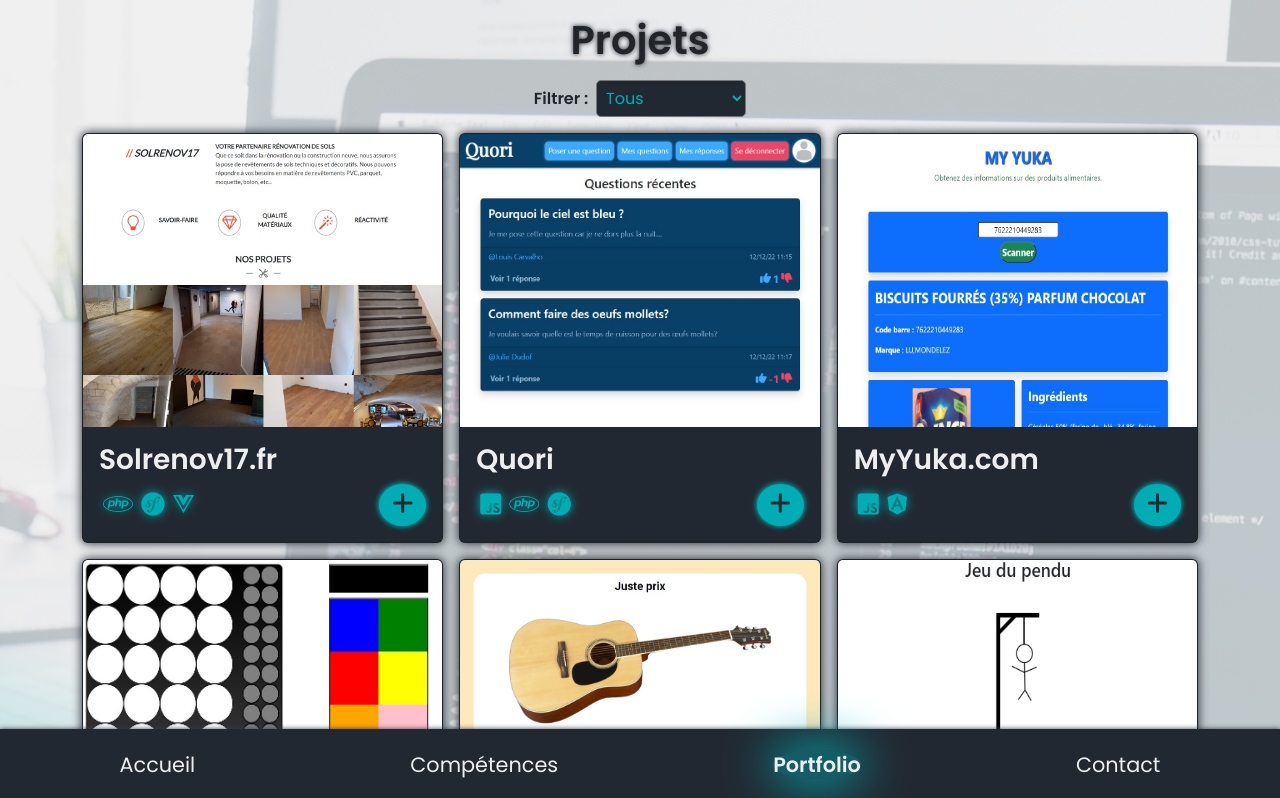
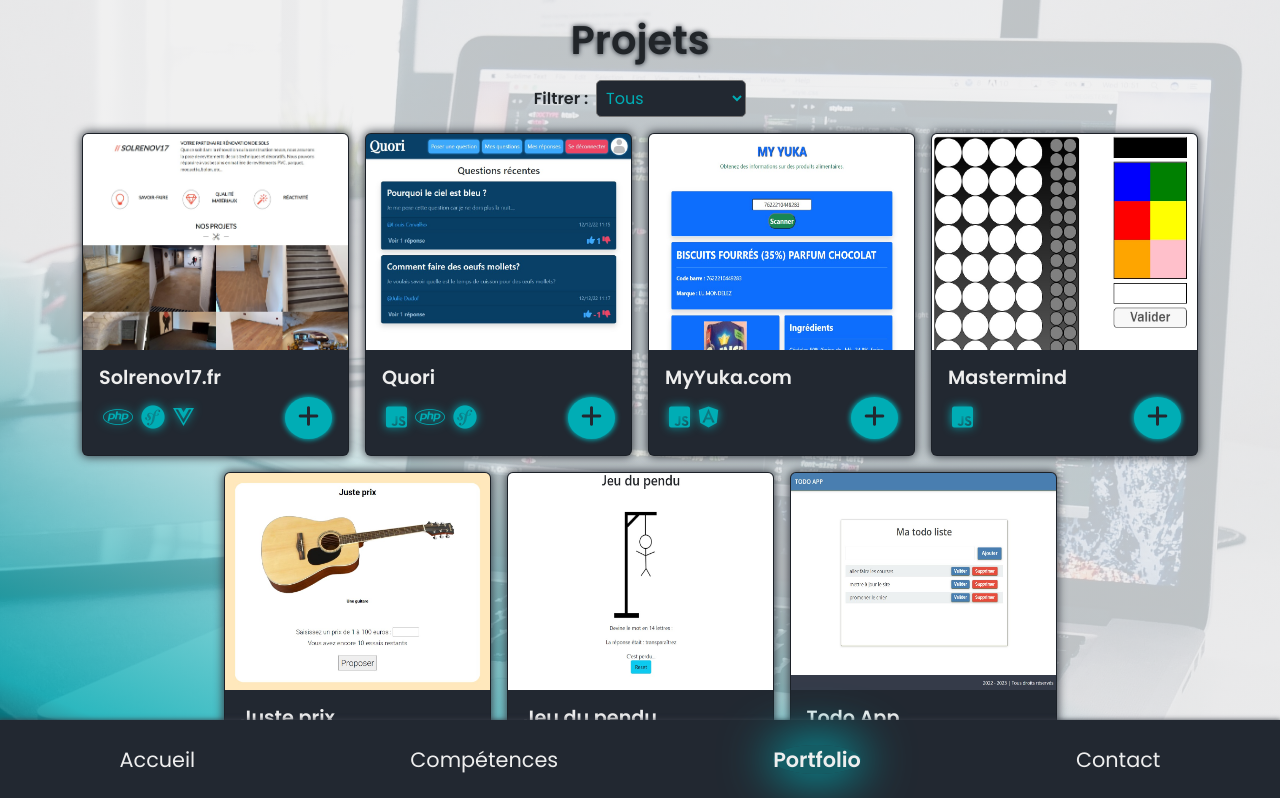
Before and after one commit to LouisC98/CV, a Vue app: page /portfolio in a window 1280 px wide. Shown: the top 798 px of the page. Built offline with nearby package versions, Linux system fonts and the light colour scheme.

Commit message:
first commit

```diff
--- a/src/assets/sass/_contact.scss
+++ b/src/assets/sass/_contact.scss
@@ -49,7 +49,7 @@
 }
 @media screen and (min-width: $tablet) {
     .contact {
-        min-height: 92vh;
+        padding-bottom: 10vh;
         h1 {
             font-size: 4rem;
         }
--- a/src/assets/sass/_header.scss
+++ b/src/assets/sass/_header.scss
@@ -40,9 +40,7 @@
 
 @media screen and (min-width: $tablet) {
     header {
-        position: sticky;
         padding: .5rem;
-        min-height: 8vh;
 
         .menu {
             display: inline !important;
--- a/src/assets/sass/_home.scss
+++ b/src/assets/sass/_home.scss
@@ -56,7 +56,7 @@
     }
 
     @media screen and (min-width: $tablet) {
-        min-height: 92vh;
+        padding-bottom: 1vh;
         .name {
             font-size: 6rem;
             margin: 3rem 0 !important;
--- a/src/assets/sass/_portfolio.scss
+++ b/src/assets/sass/_portfolio.scss
@@ -15,6 +15,7 @@
         color: $white;
         background-color: $black;
         box-shadow: 0px 0px 10px 1px $grey;
+        transition: .5s ease-in-out;
 
         .content {
             display: flex;
@@ -30,12 +31,28 @@
             .btn {
                 background-color: $blue;
                 border-radius: 50%;
+                transition: .5s ease-in-out;
                 box-shadow: 0px 0px 5px 1px $blue;
                 i {
                     color: $black;
+                    transition: .5s ease-in-out;
                     font-size: 1.5rem;
                 }
+
+                &:hover {
+                    background-color: $white;
+                    transition: .5s ease-in-out;
+                    i {
+                        transition: .5s ease-in-out;
+                        color: $blue;
+                    }
+                }
             }
+        }
+        &:hover {
+            transform: scale(1.1);
+            transition: .5s ease-in-out;
+            cursor: pointer;
         }
     }
 
@@ -96,8 +113,10 @@
     }
 
     @media screen and (min-width: $tablet) {
-        margin-bottom: 0;
-        min-height: 92vh;
+        margin-bottom: 10vh;
+        .project h3 {
+            font-size: 1.2rem;
+        }
     }
     @media screen and (min-width: $desktop) {
         .showInfos {
--- a/src/assets/sass/_skills.scss
+++ b/src/assets/sass/_skills.scss
@@ -1,6 +1,6 @@
 .skills {
     color: $white;
-    margin-bottom: 9vh;
+    margin-bottom: 10vh;
     .container {
         background-color: $black;
         padding: 1rem;
@@ -67,7 +67,7 @@
 
 @media screen and (min-width: $tablet) {
     .skills {
-        margin-bottom: 3vh;
+        padding-bottom: 3vh !important;
         .container {
             h3 {
                 &::after {
--- a/src/components/Project.vue
+++ b/src/components/Project.vue
@@ -22,7 +22,7 @@
 </script>
 <template>
     <div class="col">
-        <div class="project card rounded h-100">
+        <div class="project card rounded h-100" @click="handleShowInfos()">
             <img :src="picture" alt="" class="card-img-top h-100">
             <div class="card-body">
                 <h3 class="card-title fw-bold">{{name}}</h3>
@@ -30,7 +30,7 @@
                     <div class="icons">
                         <i v-for="icon in languagesIcons" :class="icon" class="mx-1"></i>
                     </div>
-                    <button class="btn" @click="handleShowInfos()">
+                    <button class="btn">
                         <i class="fa-solid fa-plus"></i>
                     </button>
                 </div>
--- a/src/views/PortfolioView.vue
+++ b/src/views/PortfolioView.vue
@@ -34,7 +34,7 @@
                 </option>
             </select>
         </form>
-        <div class="row row-cols-1 row-cols-sm-2 row-cols-md-3 g-3 justify-content-center">
+        <div class="row row-cols-1 row-cols-sm-2 row-cols-md-3 row-cols-lg-4 g-3 justify-content-center">
             <Project
                 v-for="project in selectedProjects"
                 :name="project.name"
--- a/vite.config.js
+++ b/vite.config.js
@@ -5,7 +5,7 @@
 
 // https://vitejs.dev/config/
 export default defineConfig({
-  base: '/CV_VueJS/',
+  base: '/CV/',
   plugins: [vue()],
   resolve: {
     alias: {
```
